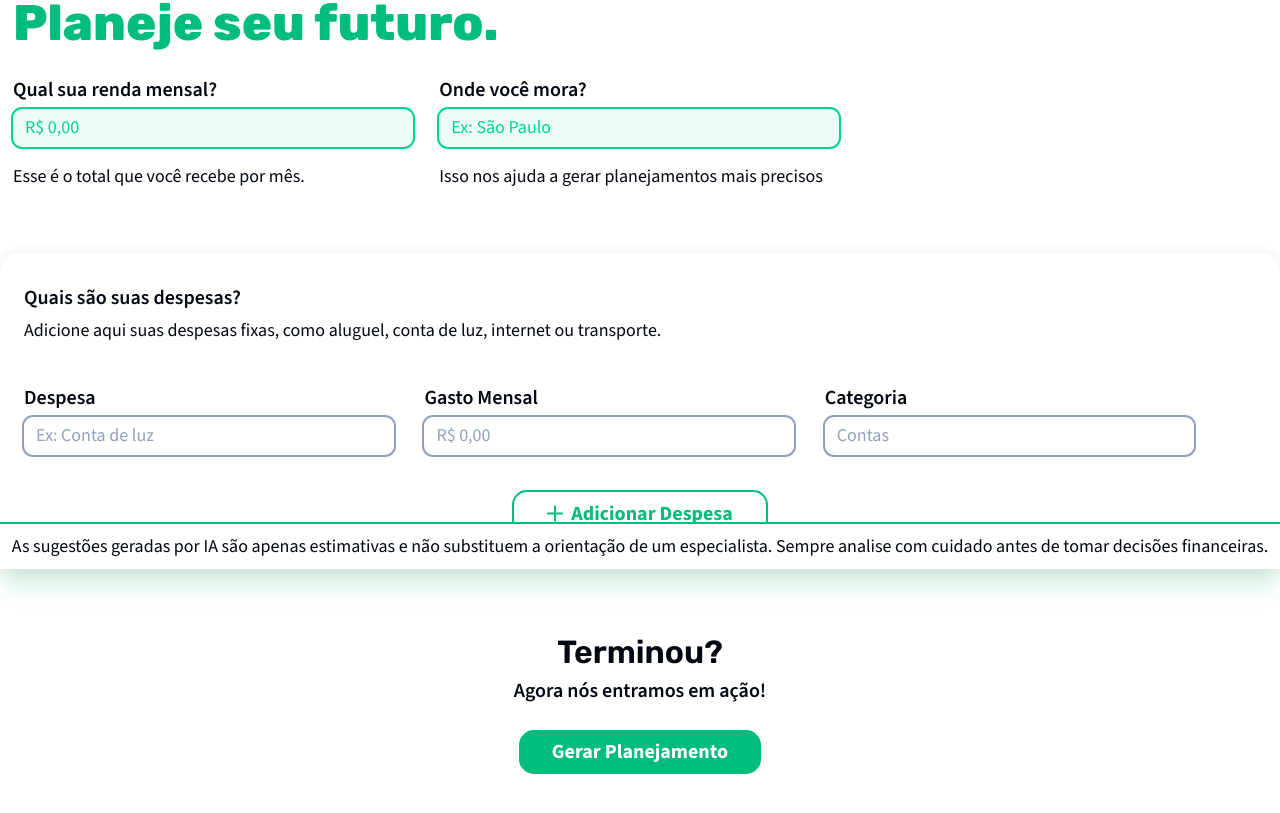
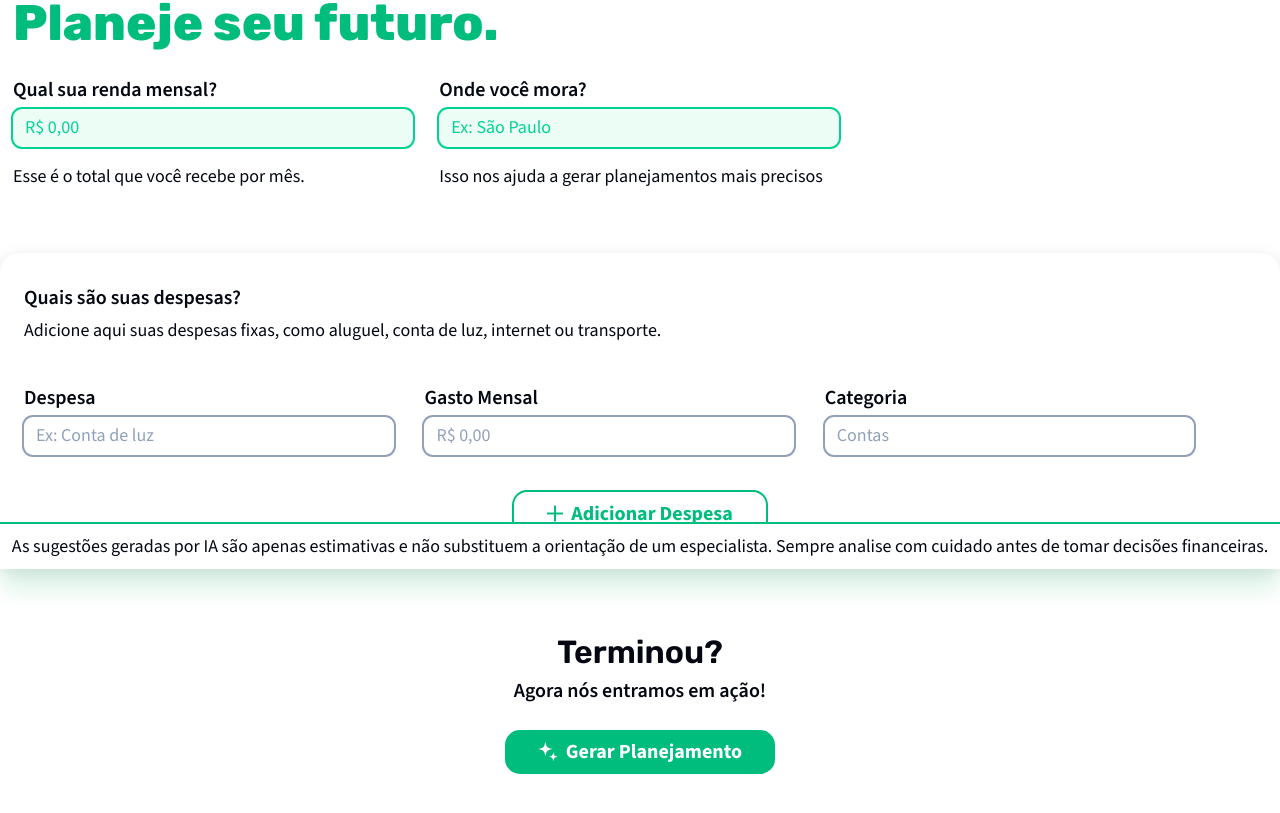
Before and after one commit to Amanda093/poupa_mais, a Next.js app: page / in a window 1280 px wide. Shown: the part 231-1044 px from the top of the page. Built offline with nearby package versions, Linux system fonts and the light colour scheme.

Commit message:
style: coloquei um png dentro do button de gerar planejamento

```diff
--- a/src/app/page.tsx
+++ b/src/app/page.tsx
@@ -2,6 +2,7 @@ import Image from "next/image";
 
 import { Button, Footer, Input, Title } from "@/components";
 
+import IA from "../../public/IA.png";
 import plus from "../../public/plus.png";
 
 export default function Home() {
@@ -66,11 +67,12 @@ export default function Home() {
             <Input type="text" placeholder="Contas" variant="default" />
           </div>
         </div>
-        {/*TODO: adicionar button com icon */}
+
         <Button variant="outline" className="mx-auto w-fit">
           <Image src={plus} alt="Adicionar" />
           Adicionar Despesa
         </Button>
+
         {/*TODO: terminar formulário */}
       </div>
       <div className="container mx-auto flex !max-w-[1270px] flex-col items-center gap-[20px] py-[60px] text-center">
@@ -78,9 +80,14 @@ export default function Home() {
           <h2>Terminou?</h2>
           <p>Agora nós entramos em ação!</p>
         </div>
-        {/*TODO: adicionar button com icon */}
-        <Button className="w-fit">Gerar Planejamento</Button>
+
+        <Button className="w-fit">
+          <Image src={IA} alt="Simbolo de IA" />
+          Gerar Planejamento
+        </Button>
       </div>
+
+      {/* Footer */}
       <Footer />
     </div>
   );
```
Also changed, not shown: public/IA.png (added).
